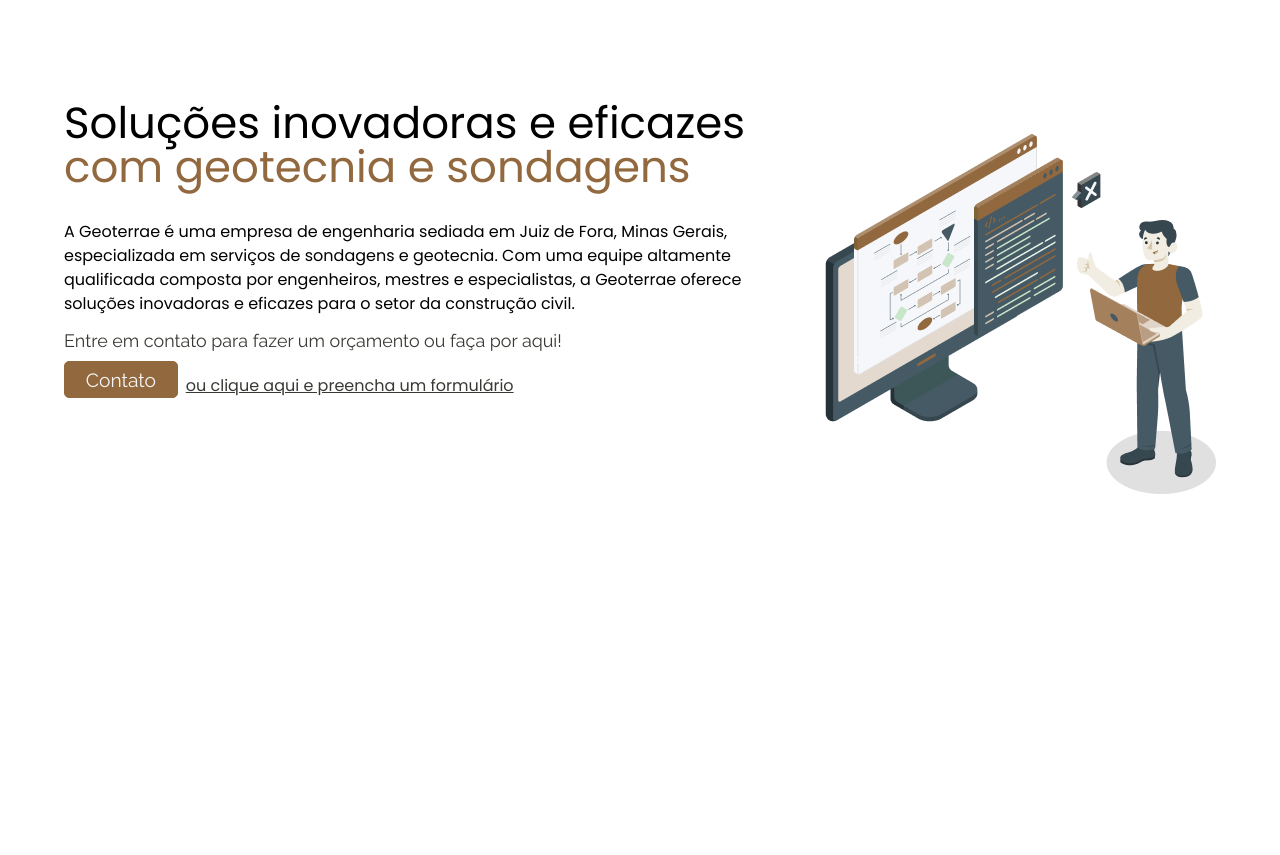
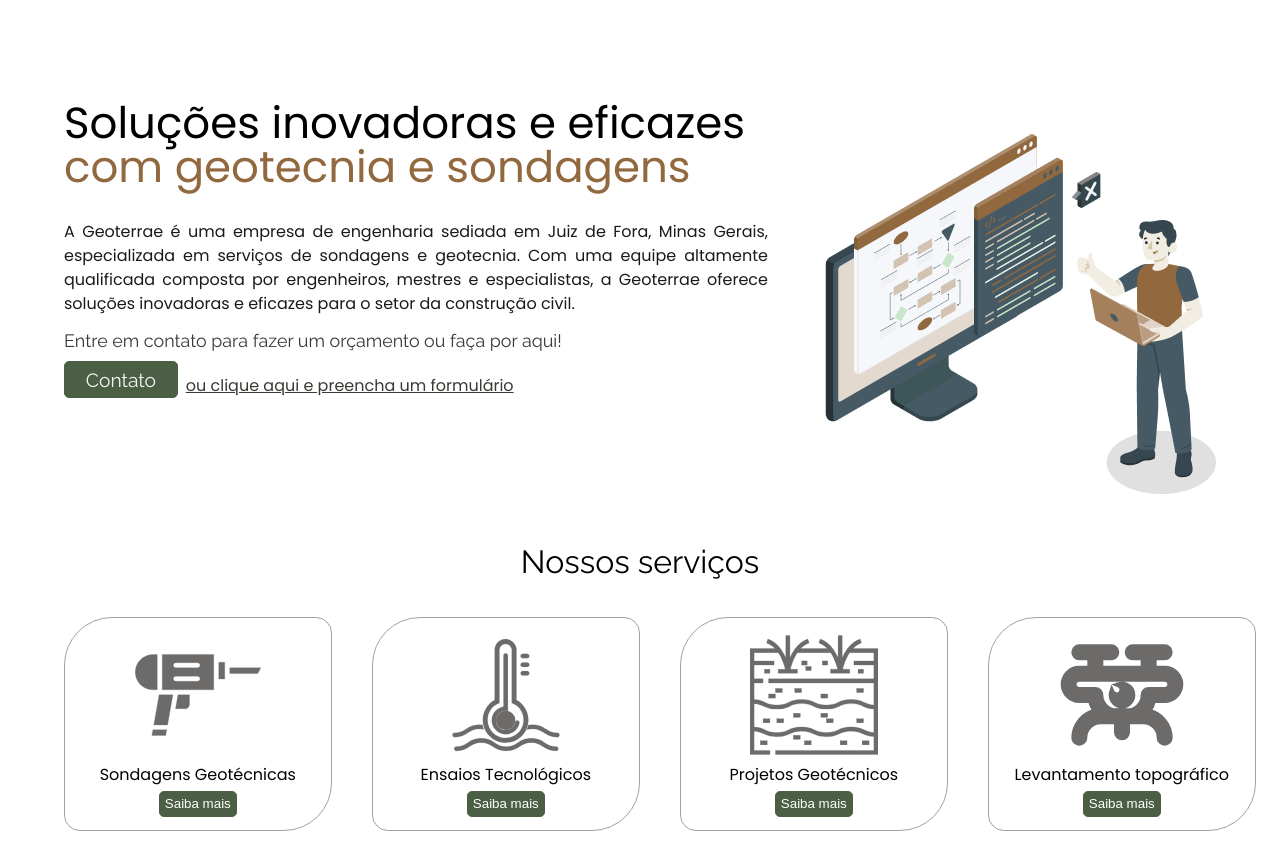
Before and after one commit to FvCastr0/Geoterrae, a plain HTML site: page index.html in a window 1280 px wide. Shown: the part 115-970 px from the top of the page. Before the commit the page ends 800 px from the top, so only its background shows below. Drawn offline with Linux system fonts and the light colour scheme.

Commit message:
Adding services and separating css

```diff
--- a/index.html
+++ b/index.html
@@ -11,7 +11,9 @@
       rel="stylesheet"
     />
     <link rel="stylesheet" href="styles/reset.css" />
-    <link rel="stylesheet" href="styles/main.css" />
+    <link rel="stylesheet" href="styles/nav.css" />
+    <link rel="stylesheet" href="styles/container.css" />
+    <link rel="stylesheet" href="styles/services.css" />
   </head>
   <body>
     <nav class="navbar">
@@ -19,7 +21,12 @@
       <ul>
         <li><a href="#">Início</a></li>
         <li><a href="#">Serviços</a></li>
-        <li><a href="#">Contato</a></li>
+        <li>
+          <a
+            href="https://api.whatsapp.com/send/?phone=5532998083371&text=Ol%C3%A1%21+Estou+interessado+nos+servi%C3%A7os+da+Geoterrae.&type=phone_number&app_absent=0"
+            >Contato</a
+          >
+        </li>
       </ul>
     </nav>
 
@@ -40,11 +47,57 @@
           Entre em contato para fazer um orçamento ou faça por aqui!
         </legend>
         <div>
-          <button>Contato</button>
+          <button
+            onclick="window.location.href = 'https://api.whatsapp.com/send/?phone=5532998083371&text=Ol%C3%A1%21+Estou+interessado+nos+servi%C3%A7os+da+Geoterrae.&type=phone_number&app_absent=0'"
+          >
+            Contato
+          </button>
           <a href="#">ou clique aqui e preencha um formulário</a>
         </div>
       </article>
       <img src="./assets/img/Illustration.png" alt="Ilustração" />
     </main>
+
+    <section class="services">
+      <h1>Nossos serviços</h1>
+
+      <div>
+        <article>
+          <img
+            src="/assets/img/icons/drill-svgrepo-com.svg"
+            alt="Sondagens Geotécnicas Icone"
+          />
+          <h2>Sondagens Geotécnicas</h2>
+          <button>Saiba mais</button>
+        </article>
+
+        <article>
+          <img
+            src="/assets/img/icons/soil-temperature-svgrepo-com.svg"
+            alt="Ensaios Tecnológicos Icone"
+          />
+          <h2>Ensaios Tecnológicos</h2>
+          <button>Saiba mais</button>
+        </article>
+
+        <article>
+          <img
+            src="/assets/img/icons/soil-svgrepo-com.svg"
+            alt="Projetos Geotécnicos Icone"
+          />
+          <h2>Projetos Geotécnicos</h2>
+          <button>Saiba mais</button>
+        </article>
+
+        <article>
+          <img
+            src="/assets/img/icons/drone-svgrepo-com.svg"
+            alt="Levantamento topográfico Icone"
+          />
+          <h2>Levantamento topográfico</h2>
+          <button>Saiba mais</button>
+        </article>
+      </div>
+    </section>
   </body>
 </html>
--- a/styles/main.css
+++ b/styles/container.css
@@ -1,26 +1,3 @@
-.navbar {
-  display: flex;
-  align-items: center;
-  justify-content: space-between;
-  margin: .5rem 4rem;
-}
-
-.navbar img {
-  width: 13rem;
-}
-
-.navbar ul {
-  display: flex;
-  gap: 1rem;
-  font-family: 'Raleway', sans-serif;
-}
-
-.navbar ul li a {
-  text-decoration: none;
-  color: #393A34;
-  font-weight: 600;
-}
-
 .container {
   display: flex;
   margin: 1.5rem 4rem;
@@ -41,6 +18,8 @@
   min-width: 300px;
   font-family: 'Poppins';
   line-height: 1.5rem;
+  text-align: justify;
+  color: #1A1A1A;
 }
 
 
@@ -64,8 +43,8 @@
 
 .container article div button {
   background-color: transparent;
-  border: 1px solid #92683E;
-  background-color: #92683E;
+  border: 1px solid #4B5F44;
+  background-color: #4B5F44;
   color: whitesmoke;
   font-size: 1.2rem;
   padding: .4rem 1.3rem;
@@ -93,11 +72,6 @@
 }
 
 @media (max-width: 520px) {
-  .navbar {
-    display: flex;
-    flex-direction: column;
-    align-items: center;
-  }
 
   .container div {
     flex-wrap: wrap;
--- /dev/null
+++ b/styles/nav.css
@@ -0,0 +1,30 @@
+.navbar {
+  display: flex;
+  align-items: center;
+  justify-content: space-between;
+  margin: .5rem 4rem;
+}
+
+.navbar img {
+  width: 13rem;
+}
+
+.navbar ul {
+  display: flex;
+  gap: 1rem;
+  font-family: 'Raleway', sans-serif;
+}
+
+.navbar ul li a {
+  text-decoration: none;
+  color: #393A34;
+  font-weight: 600;
+}
+
+@media (max-width: 520px) {
+  .navbar {
+    display: flex;
+    flex-direction: column;
+    align-items: center;
+  }
+}
--- /dev/null
+++ b/styles/services.css
@@ -0,0 +1,46 @@
+.services {
+  margin: 1.5rem 4rem;
+}
+
+.services h1 {
+  text-align: center;
+  font-size: clamp(1.5rem, 2.5dvw, 3rem);
+  font-family: 'Raleway', sans-serif;
+  margin: 2.4rem 0;
+}
+
+.services div {
+  display: grid;
+  grid-template-columns: repeat(auto-fit, minmax(200px, 1fr));
+  gap: 5rem;
+}
+
+.services div article {
+  display: flex;
+  flex-direction: column;
+  align-items: center;
+  font-family: 'Poppins', sans-serif;
+  width: 240px;
+  border: 1px solid #A1A1A1;
+  padding: .8rem;
+  border-top-left-radius: 3rem;
+  border-top-right-radius: 1rem;
+  border-bottom-left-radius: 1rem;
+  border-bottom-right-radius: 3rem;
+}
+
+
+.services div article img {
+  width: 8rem;
+  margin-bottom: .5rem;
+}
+
+.services div article button {
+  padding: .3rem;
+  border-radius: .3rem;
+  border: 1px solid #4B5F44;
+  margin-top: .5rem;
+  cursor: pointer;
+  background-color: #4B5F44;
+  color: white;
+}
```
Also changed, not shown: assets/img/icons/drill-svgrepo-com.svg (added), assets/img/icons/drone-svgrepo-com.svg (added), assets/img/icons/soil-svgrepo-com.svg (added), assets/img/icons/soil-temperature-svgrepo-com.svg (added).
